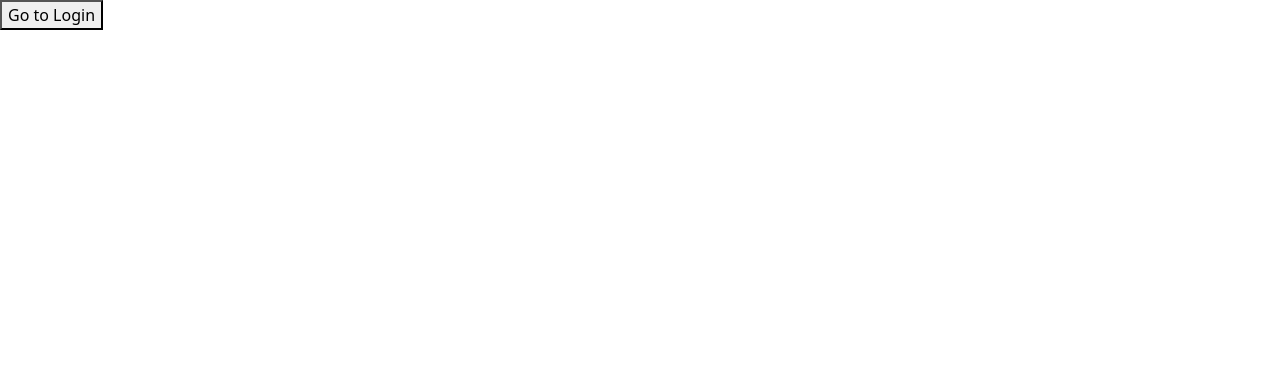
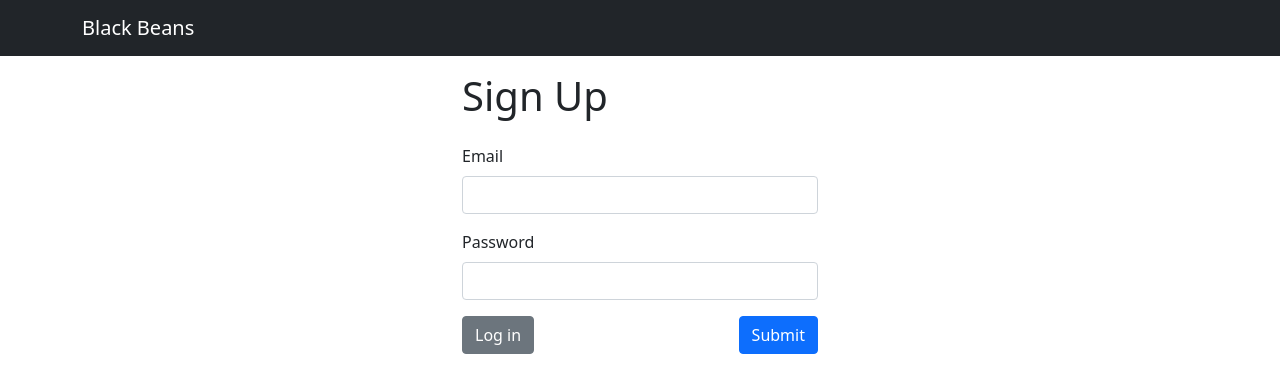
Before and after one commit to ricardo0100/BlackBeans-React, a React (Vite) app: page / in a window 1280 px wide. Both pictures are taken after a click on the button "Sign Up". Shown: the top 392 px of the page. Built offline with nearby package versions, Linux system fonts and the light colour scheme.

Commit message:
Add Sign Up

```diff
--- a/src/App.jsx
+++ b/src/App.jsx
@@ -1,5 +1,5 @@
 import LoggedApp from "./LoggedApp";
-import Authentication from './Authentication';
+import Authentication from './authentication/Authentication';
 import './assets/bootstrap.min.css';
 import './assets/bootstrap.min.js';
 
@@ -11,6 +11,7 @@ const App = () => {
     }
     return <Authentication />
   }
+
   return (
     <Content />
   );
--- a/src/LoggedApp.jsx
+++ b/src/LoggedApp.jsx
@@ -1,5 +1,5 @@
 import { useState } from 'react';
-import AccountsPage from './Accounts/AccountsPage';
+import AccountsPage from './accounts/AccountsPage';
 
 const LoggedApp = () => {
 
--- a/src/Authentication.jsx
+++ b/src/authentication/Authentication.jsx
@@ -1,18 +1,19 @@
 import { useState } from 'react';
 import Login from './Login';
+import SignUp from './SignUp';
 
 const Authentication = () => {
   const [isLogin, setIsLogin] = useState(true);
 
-  function Content() {
+  function Contents() {
     if (isLogin) {
       return <Login showSignUp={ () => setIsLogin(false) } />
     } else {
-      return <button onClick={() => setIsLogin(true)}>Go to Login</button>
+      return <SignUp showLogin={ () => setIsLogin(true) } />
     }
   }
 
-  return <Content />
+  return <Contents />
 }
 
 export default Authentication;
--- /dev/null
+++ b/src/authentication/Login.jsx
@@ -0,0 +1,38 @@
+const Login = (props) => {
+  function showSignUp() {
+    props.showSignUp();
+  }
+
+  return (
+    <div>
+      <nav className='navbar navbar-expand-lg navbar-dark bg-dark'>
+        <div className='container'>
+          <a className='navbar-brand' href='#'>Black Beans</a>
+        </div>
+      </nav>
+      <div className="container">
+        <div className="row justify-content-center mt-3">
+          <div className="col-lg-4">
+            <h1>Login</h1>
+          </div>
+        </div>
+        <div className="row justify-content-center mt-3">
+          <form className="col-lg-4">
+            <div className="mb-3">
+              <label htmlFor="inputEmail" className="form-label">Email</label>
+              <input type="email" className="form-control" id="inputEmail" />
+            </div>
+            <div className="mb-3">
+              <label htmlFor="inputPassword" className="form-label">Password</label>
+              <input type="password" className="form-control" id="inputPassword" />
+            </div>
+            <button type="button" className="btn btn-secondary" onClick={() => showSignUp()}>Sign Up</button>
+            <button type="button" className="btn btn-primary float-end">Login</button>
+          </form>
+        </div>
+      </div>
+    </div>
+  );
+}
+
+export default Login;
--- a/src/Login.jsx
+++ b/src/authentication/SignUp.jsx
@@ -1,8 +1,6 @@
-
-const Login = (props) => {
-
-  function showSignUp() {
-    props.showSignUp();
+const SignUp = (props) => {
+  function showLogin() {
+    props.showLogin();
   }
 
   return (
@@ -15,7 +13,7 @@ const Login = (props) => {
       <div className="container">
         <div className="row justify-content-center mt-3">
           <div className="col-lg-4">
-            <h1>Login</h1>
+            <h1>Sign Up</h1>
           </div>
         </div>
         <div className="row justify-content-center mt-3">
@@ -28,8 +26,8 @@ const Login = (props) => {
               <label htmlFor="inputPassword" className="form-label">Password</label>
               <input type="password" className="form-control" id="inputPassword" />
             </div>
-            <button type="submit" className="btn btn-secondary" onClick={() => showSignUp()}>Sign Up</button>
-            <button type="submit" className="btn btn-primary float-end">Login</button>
+            <button type="button" className="btn btn-secondary" onClick={() => showLogin()}>Log in</button>
+            <button type="button" className="btn btn-primary float-end">Submit</button>
           </form>
         </div>
       </div>
@@ -37,4 +35,4 @@ const Login = (props) => {
   );
 }
 
-export default Login;
+export default SignUp;
--- a/src/main.jsx
+++ b/src/main.jsx
@@ -7,4 +7,4 @@ ReactDOM.render(
     <App />
   </React.StrictMode>,
   document.getElementById('root')
-)
+);
--- a/vite.config.js
+++ b/vite.config.js
@@ -1,7 +1,6 @@
 import { defineConfig } from 'vite'
 import react from '@vitejs/plugin-react'
 
-// https://vitejs.dev/config/
 export default defineConfig({
   plugins: [react()]
 })
```
